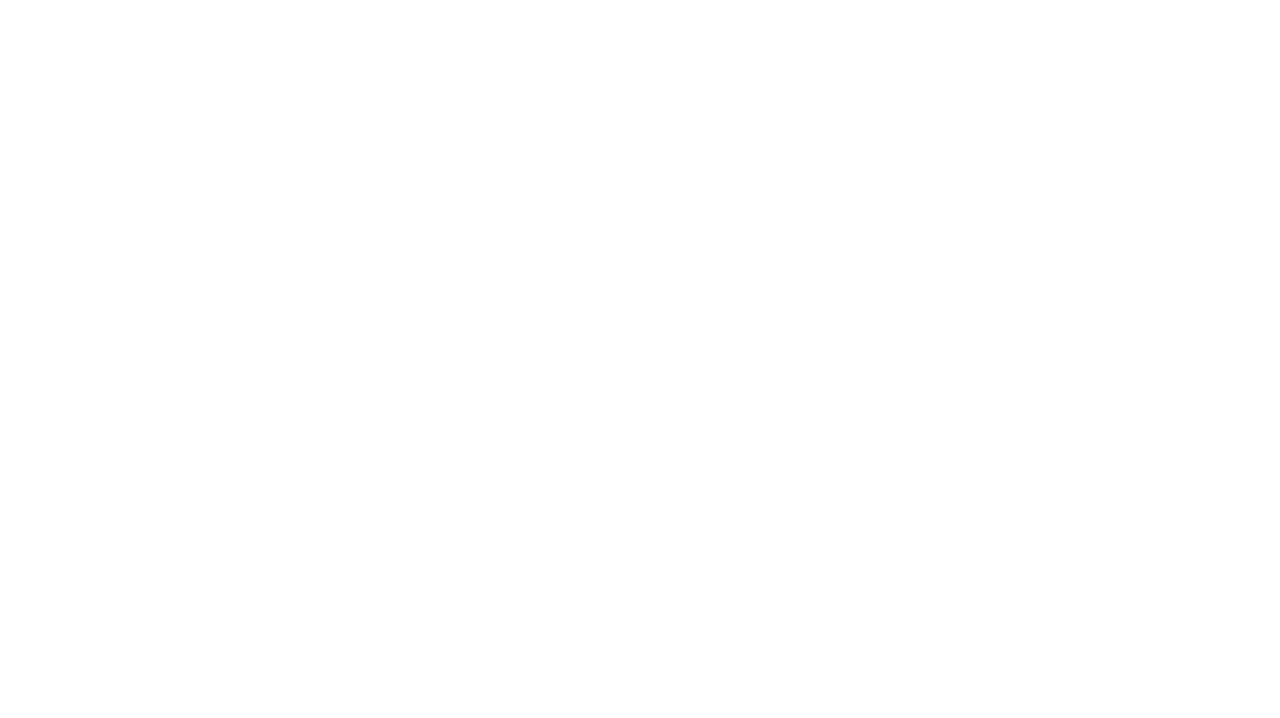
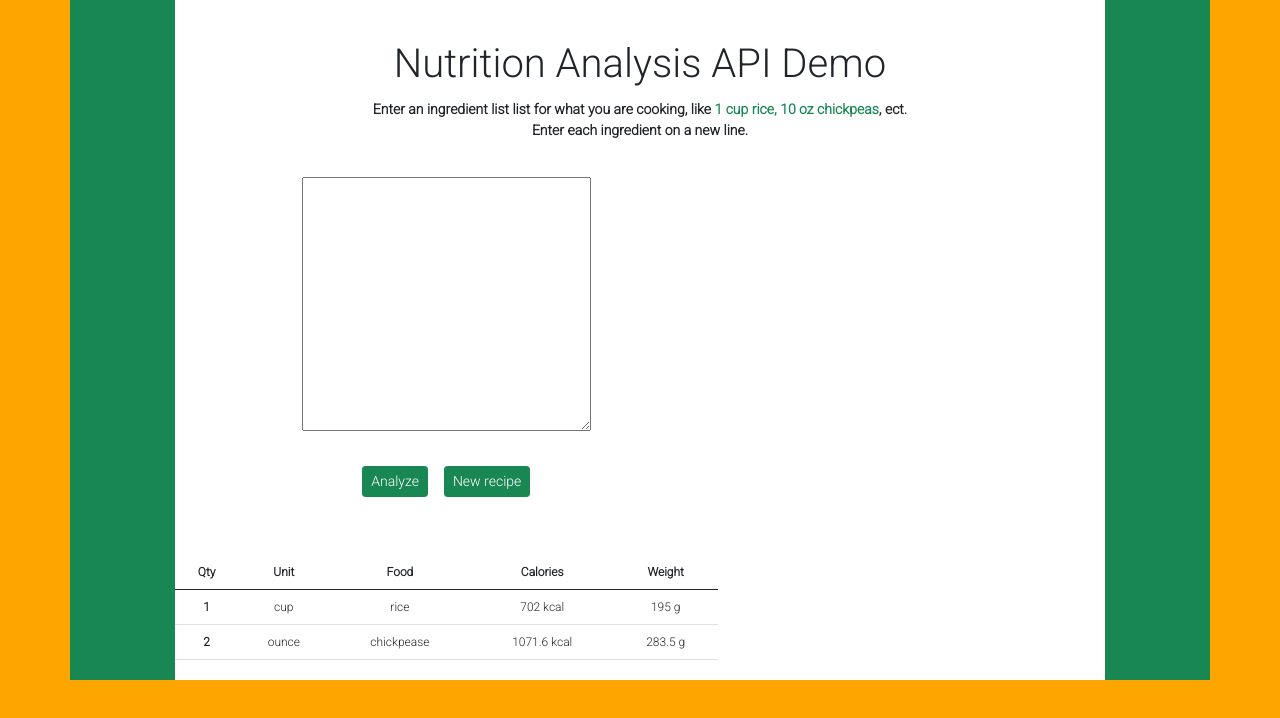
Before and after one commit to JeevananthamD/nutrition-analysis-edamam, a React (Create React App) app: page / in a window 1280 px wide. Shown: the top 718 px of the page. Built offline with nearby package versions, Linux system fonts and the light colour scheme.

Commit message:
Completed till table in App.js

```diff
--- a/public/index.html
+++ b/public/index.html
@@ -24,6 +24,11 @@
       work correctly both with client-side routing and a non-root public URL.
       Learn how to configure a non-root public URL by running `npm run build`.
     -->
+    <!-- Fonts -->
+    <link rel="preconnect" href="https://fonts.gstatic.com">
+    <link href="https://fonts.googleapis.com/css2?family=Roboto:wght@300&display=swap" rel="stylesheet">
+    <!-- Bootstrap -->
+    <link href="https://cdn.jsdelivr.net/npm/bootstrap@5.0.0/dist/css/bootstrap.min.css" rel="stylesheet" integrity="sha384-wEmeIV1mKuiNpC+IOBjI7aAzPcEZeedi5yW5f2yOq55WWLwNGmvvx4Um1vskeMj0" crossorigin="anonymous">
     <title>React App</title>
   </head>
   <body>
@@ -39,5 +44,7 @@
       To begin the development, run `npm start` or `yarn start`.
       To create a production bundle, use `npm run build` or `yarn build`.
     -->
+    <!-- Bootstrap -->
+    <script src="https://cdn.jsdelivr.net/npm/bootstrap@5.0.0/dist/js/bootstrap.bundle.min.js" integrity="sha384-p34f1UUtsS3wqzfto5wAAmdvj+osOnFyQFpp4Ua3gs/ZVWx6oOypYoCJhGGScy+8" crossorigin="anonymous"></script>
   </body>
 </html>
--- a/src/App.css
+++ b/src/App.css
@@ -1,3 +1,28 @@
-.App {
-  text-align: center;
+* {
+  box-sizing: border-box;
+  font-family: 'Roboto', sans-serif;
 }
+
+body {
+  background-color: orange;
+}
+
+.notes {
+  font-size: 14px;
+  font-weight: bold;
+}
+
+.title {
+  margin: 0.55em 0 0.28em;
+  padding: 0.44em 0 0 0;
+}
+
+#demoAnalysis {
+  margin: 20px 0;
+  padding: 6px 12px;
+}
+
+.table {
+  font-size: 12px;
+  margin: 50px 0 20px;
+}
--- a/src/App.js
+++ b/src/App.js
@@ -4,8 +4,67 @@ import './App.css';
 class App extends Component {
   render() {
     return (
-      <div className="App">
+      <div className="container-fluid">
+          <div className="container bg-success d-flex justify-content-center">
+              <div className="col-md-10 col-md-offset-1 bg-white">
+                <div className="col-md-12">
+                  <div className="row">
+                    <div className="col-md-12">
+                      <h1 className="text-center title">Nutrition Analysis API Demo</h1>
+                    </div>
+                  </div>
+                  <div className="row">
+                    <div className="content-area text-center col-md-12">
+                      <p className="notes">Enter an ingredient list list for what you are cooking, like <span className="text-success">1 cup rice, 10 oz chickpeas</span>, ect.
+                        <br/>
+                        Enter each ingredient on a new line.
+                      </p>
+                      <div className="col-sm-7">
+                        <textarea id="demoAnalysis" cols="30" rows="10">
 
+                        </textarea>
+                        <div>
+                          <button className="btn btn-success btn-sm m-2">Analyze</button>
+                          <button className="btn btn-success btn-sm m-2">New recipe</button>
+                        </div>
+                        <div>
+                          <div className="col-md-12">
+                            <table class="table">
+                              <thead>
+                                <tr>
+                                  <th scope="col">Qty</th>
+                                  <th scope="col">Unit</th>
+                                  <th scope="col">Food</th>
+                                  <th scope="col">Calories</th>
+                                  <th scope="col">Weight</th>
+                                </tr>
+                              </thead>
+                              <tbody>
+                                <tr>
+                                  <th scope="row">1</th>
+                                  <td>cup</td>
+                                  <td>rice</td>
+                                  <td>702 kcal</td>
+                                  <td>195 g</td>
+                                </tr>
+                                <tr>
+                                  <th scope="row">2</th>
+                                  <td>ounce</td>
+                                  <td>chickpease</td>
+                                  <td>1071.6 kcal</td>
+                                  <td>283.5 g</td>
+                                </tr>
+                              </tbody>
+                            </table>
+                          </div>
+                        </div>
+                      </div>
+                      <div id="facts" className="col-sm-5"></div>
+                    </div>
+                  </div>
+                </div>
+              </div>
+          </div>
       </div>
     );
   }
```
Also changed, not shown: src/logo.svg (deleted).
